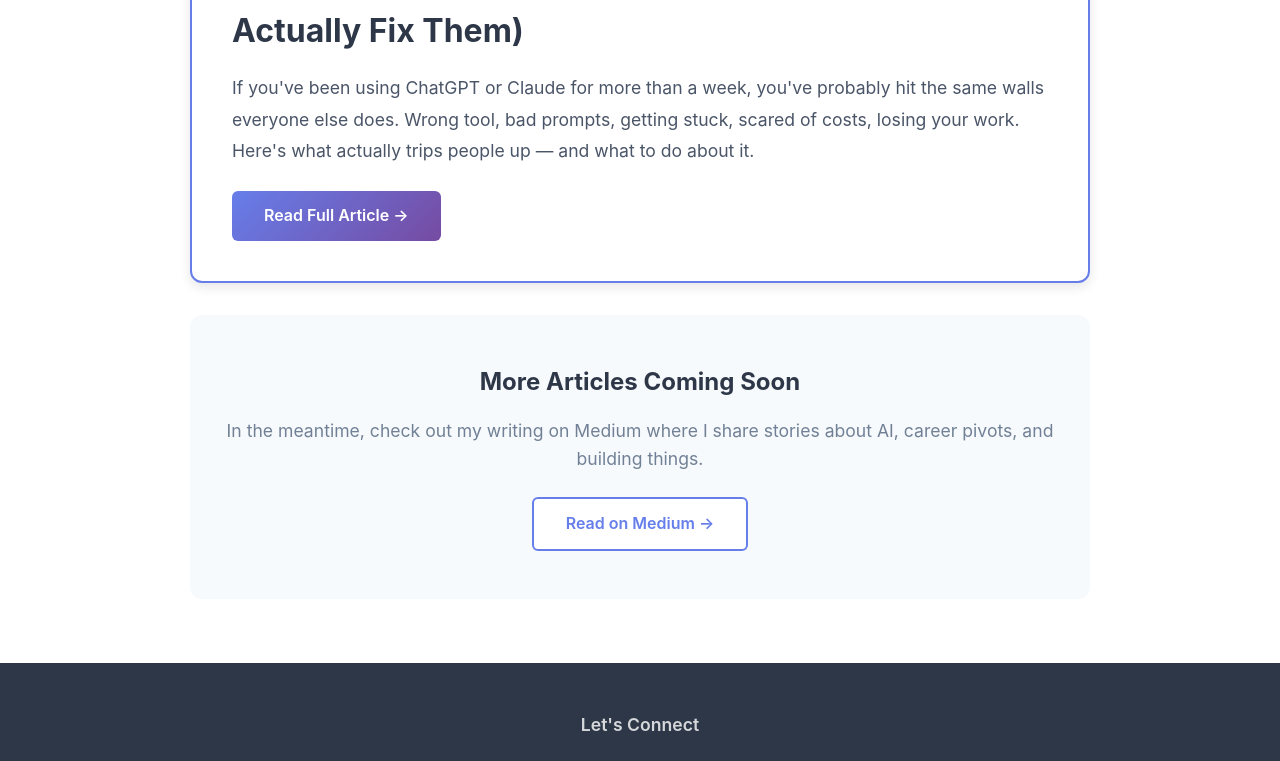
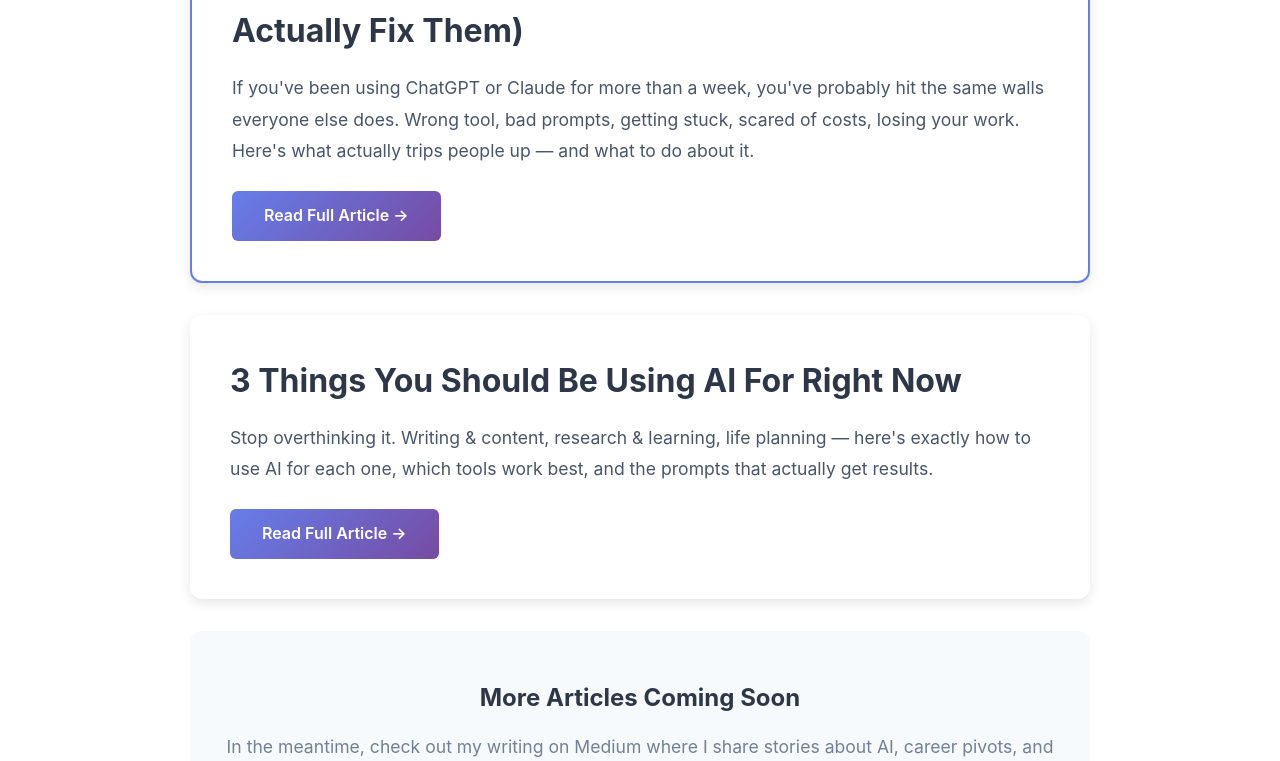
Before and after one commit to givemetheballai-debug/Buildwithjamie, a Next.js app: page /blog in a window 1280 px wide. Shown: the part 521-1282 px from the top of the page. Built offline with nearby package versions, Linux system fonts and the light colour scheme.

Commit message:
Update page.js

```diff
--- a/app/blog/page.js
+++ b/app/blog/page.js
@@ -74,6 +74,45 @@ export default function Blog() {
             </Link>
           </article>
 
+          {/* Second Article */}
+          <article style={{
+            background: 'white',
+            padding: '2.5rem',
+            borderRadius: '12px',
+            marginBottom: '2rem',
+            boxShadow: '0 4px 12px rgba(0,0,0,0.1)'
+          }}>
+            <h2 style={{
+              fontSize: '2rem',
+              marginBottom: '1rem',
+              color: '#2d3748'
+            }}>
+              3 Things You Should Be Using AI For Right Now
+            </h2>
+
+            <p style={{
+              fontSize: '1.1rem',
+              lineHeight: '1.8',
+              color: '#4a5568',
+              marginBottom: '1.5rem'
+            }}>
+              Stop overthinking it. Writing & content, research & learning, life planning — here's exactly how to use AI for each one, which tools work best, and the prompts that actually get results.
+            </p>
+
+            <Link href="/blog/3-things" style={{
+              display: 'inline-block',
+              padding: '0.75rem 2rem',
+              background: 'linear-gradient(135deg, #667eea 0%, #764ba2 100%)',
+              color: 'white',
+              borderRadius: '6px',
+              textDecoration: 'none',
+              fontWeight: '600',
+              transition: 'transform 0.2s'
+            }}>
+              Read Full Article →
+            </Link>
+          </article>
+
           {/* Coming Soon */}
           <div style={{
             textAlign: 'center',
```
